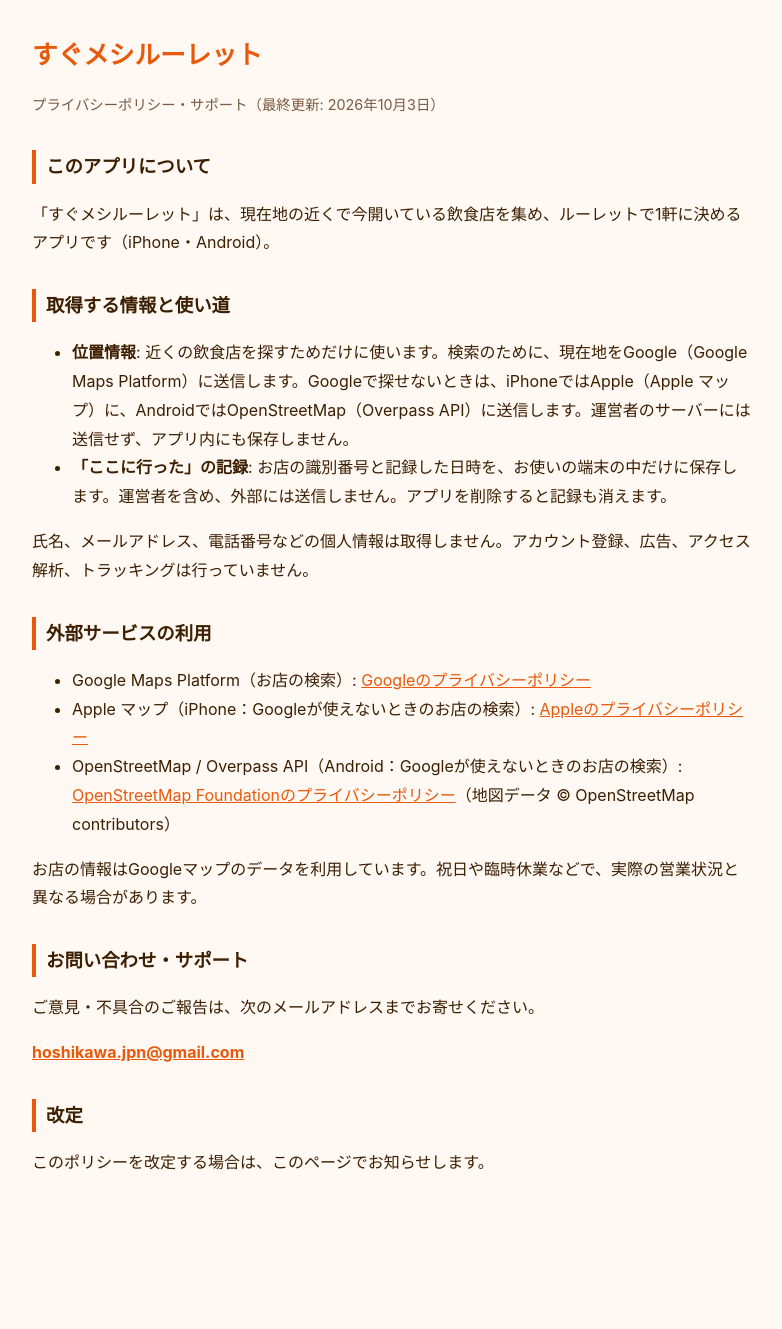
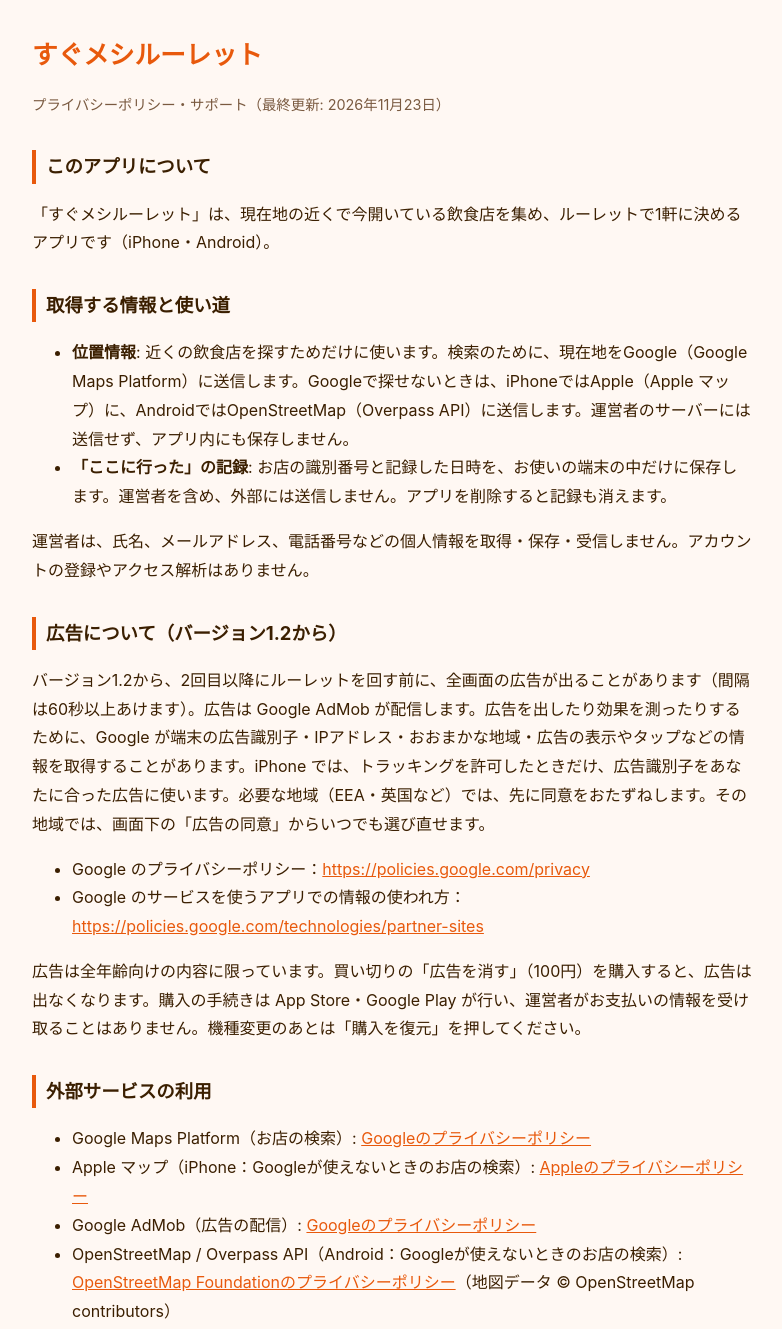
Before and after one commit to hoshikawa-apps/hoshikawa-apps.github.io, a plain HTML site: page sugumeshi/index.html in a window 1280 px wide. Shown: the top 1329 px of the page, without its empty margins (248-1030 px from the left). Before the commit the page ends 1257 px from the top, so only its background shows below. Drawn offline with Linux system fonts and the light colour scheme.

Commit message:
すぐめしスロット 1.2: privacy policy for AdMob ads and remove-ads purchase
Co-Authored-By: Claude Opus 5.5 <noreply@anthropic.com>

```diff
--- a/sugumeshi/index.html
+++ b/sugumeshi/index.html
@@ -21,7 +21,7 @@
 <body>
 <main>
   <h1>すぐメシルーレット</h1>
-  <p class="muted">プライバシーポリシー・サポート（最終更新: 2026年10月3日）</p>
+  <p class="muted">プライバシーポリシー・サポート（最終更新: 2026年11月23日）</p>
 
   <h2>このアプリについて</h2>
   <p>「すぐメシルーレット」は、現在地の近くで今開いている飲食店を集め、ルーレットで1軒に決めるアプリです（iPhone・Android）。</p>
@@ -31,12 +31,21 @@
     <li><strong>位置情報</strong>: 近くの飲食店を探すためだけに使います。検索のために、現在地をGoogle（Google Maps Platform）に送信します。Googleで探せないときは、iPhoneではApple（Apple マップ）に、AndroidではOpenStreetMap（Overpass API）に送信します。運営者のサーバーには送信せず、アプリ内にも保存しません。</li>
     <li><strong>「ここに行った」の記録</strong>: お店の識別番号と記録した日時を、お使いの端末の中だけに保存します。運営者を含め、外部には送信しません。アプリを削除すると記録も消えます。</li>
   </ul>
-  <p>氏名、メールアドレス、電話番号などの個人情報は取得しません。アカウント登録、広告、アクセス解析、トラッキングは行っていません。</p>
+  <p>運営者は、氏名、メールアドレス、電話番号などの個人情報を取得・保存・受信しません。アカウントの登録やアクセス解析はありません。</p>
+
+  <h2>広告について（バージョン1.2から）</h2>
+  <p>バージョン1.2から、2回目以降にルーレットを回す前に、全画面の広告が出ることがあります（間隔は60秒以上あけます）。広告は Google AdMob が配信します。広告を出したり効果を測ったりするために、Google が端末の広告識別子・IPアドレス・おおまかな地域・広告の表示やタップなどの情報を取得することがあります。iPhone では、トラッキングを許可したときだけ、広告識別子をあなたに合った広告に使います。必要な地域（EEA・英国など）では、先に同意をおたずねします。その地域では、画面下の「広告の同意」からいつでも選び直せます。</p>
+  <ul>
+    <li>Google のプライバシーポリシー：<a href="https://policies.google.com/privacy">https://policies.google.com/privacy</a></li>
+    <li>Google のサービスを使うアプリでの情報の使われ方：<a href="https://policies.google.com/technologies/partner-sites">https://policies.google.com/technologies/partner-sites</a></li>
+  </ul>
+  <p>広告は全年齢向けの内容に限っています。買い切りの「広告を消す」（100円）を購入すると、広告は出なくなります。購入の手続きは App Store・Google Play が行い、運営者がお支払いの情報を受け取ることはありません。機種変更のあとは「購入を復元」を押してください。</p>
 
   <h2>外部サービスの利用</h2>
   <ul>
     <li>Google Maps Platform（お店の検索）: <a href="https://policies.google.com/privacy">Googleのプライバシーポリシー</a></li>
     <li>Apple マップ（iPhone：Googleが使えないときのお店の検索）: <a href="https://www.apple.com/jp/legal/privacy/">Appleのプライバシーポリシー</a></li>
+    <li>Google AdMob（広告の配信）: <a href="https://policies.google.com/privacy">Googleのプライバシーポリシー</a></li>
     <li>OpenStreetMap / Overpass API（Android：Googleが使えないときのお店の検索）: <a href="https://osmfoundation.org/wiki/Privacy_Policy">OpenStreetMap Foundationのプライバシーポリシー</a>（地図データ © OpenStreetMap contributors）</li>
   </ul>
   <p>お店の情報はGoogleマップのデータを利用しています。祝日や臨時休業などで、実際の営業状況と異なる場合があります。</p>
```
